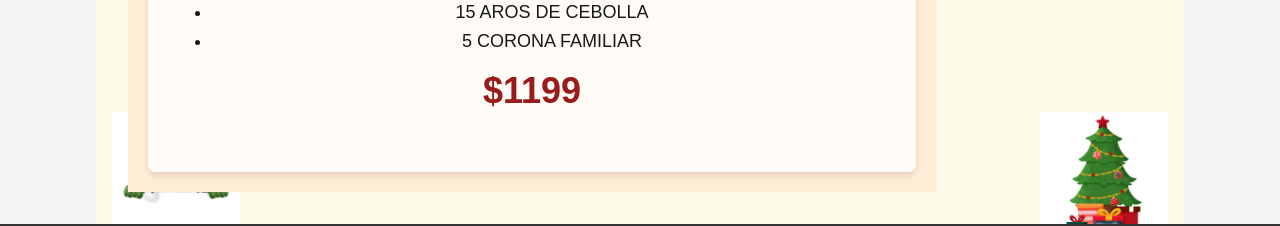
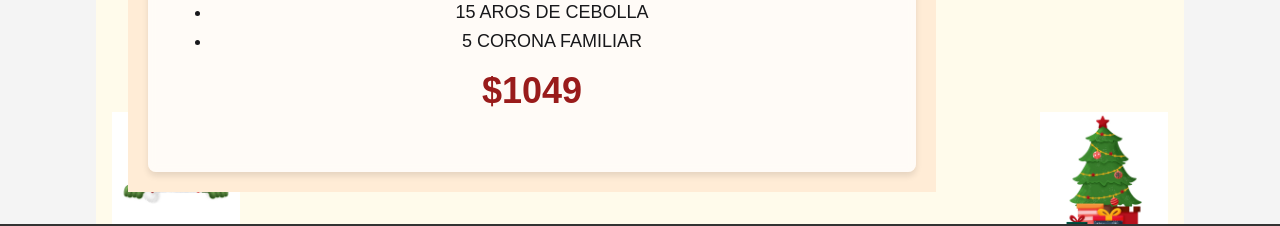
Before and after one commit to AlbertoValdezCortes/mitico_amorcito, a React (Create React App) app: page /menu-navideno in a window 1280 px wide. Shown: the part 1294-1520 px from the top of the page. Built offline with nearby package versions, Linux system fonts and the light colour scheme.

Commit message:
Agregando archivo para las rutas

```diff
--- a/src/components/MenuNavideno/menunavideno.js
+++ b/src/components/MenuNavideno/menunavideno.js
@@ -81,7 +81,7 @@ const MenuNavideno = () => {
               <li>15 AROS DE CEBOLLA</li>
               <li>5 CORONA FAMILIAR</li>
             </ul>
-            <p className="package-price">$1199</p>
+            <p className="package-price">$1049</p>
           </div>
         </div>
       </div>
```
Also changed, not shown: 1 other file (tests, documents, lock files or other folders).
